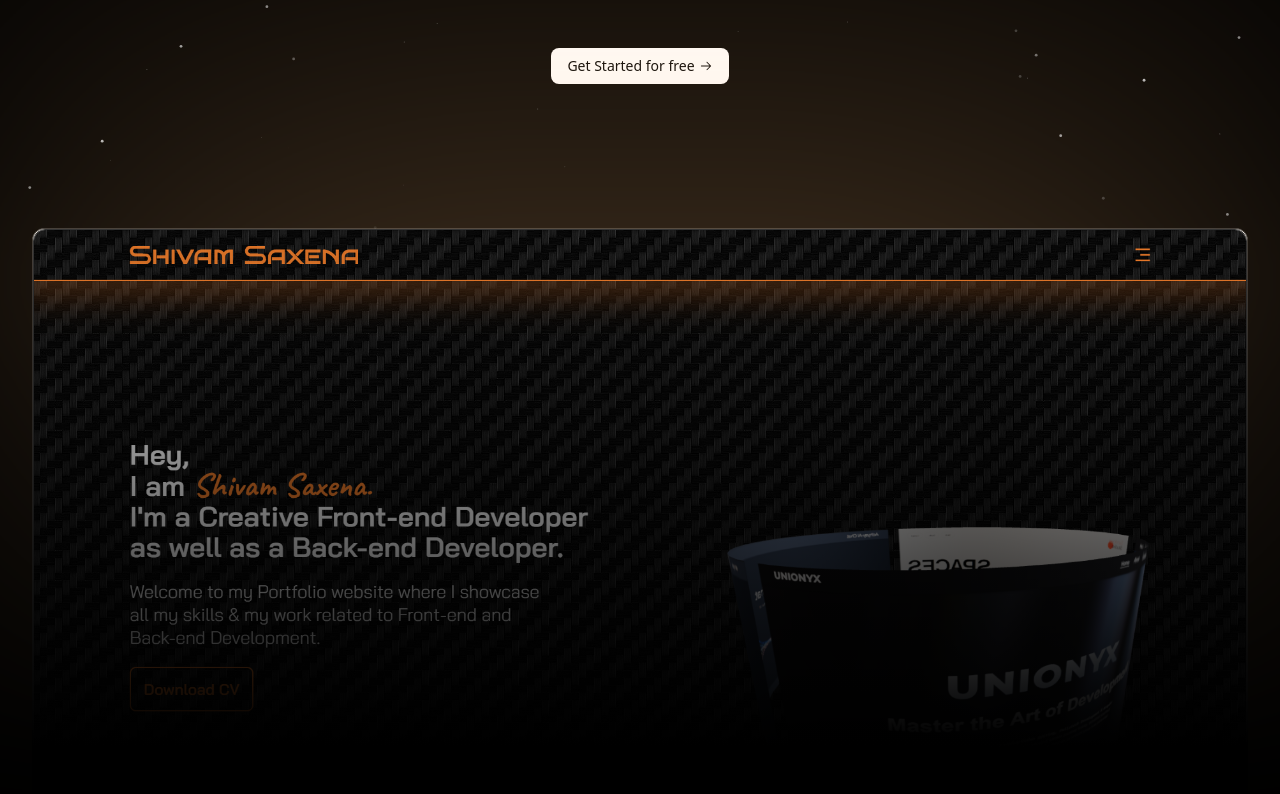
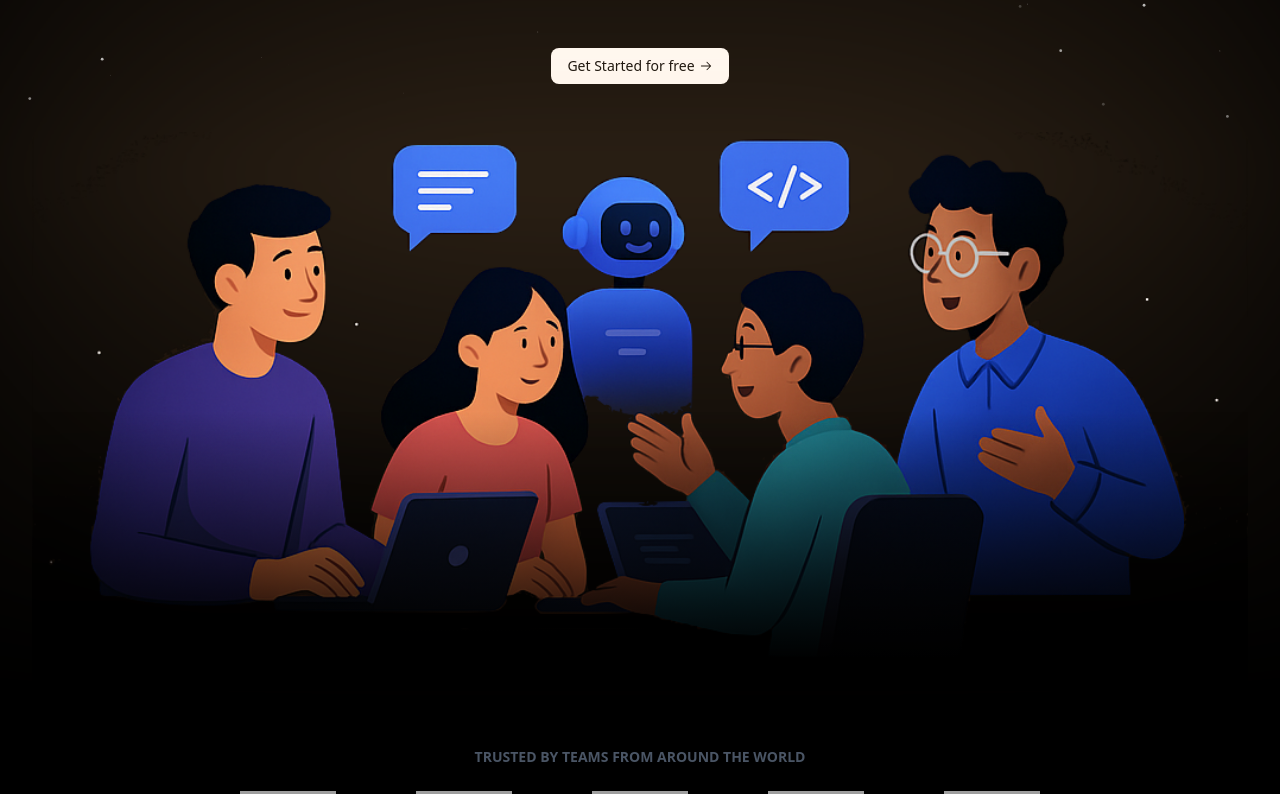
Before and after one commit to shiv-am-saxena/AI-Chat-App, a React (Vite) app: page / in a window 1280 px wide. Shown: the part 506-1300 px from the top of the page. Built offline with nearby package versions, Linux system fonts and the light colour scheme; no server answers; grey boxes are pictures that could not be loaded.

Commit message:
fix: Update Home component layout and improve image handling

```diff
--- a/src/screens/Home.jsx
+++ b/src/screens/Home.jsx
@@ -30,11 +30,11 @@
                     className="inline-flex mx-auto w-fit items-center justify-center whitespace-nowrap text-sm font-medium transition-colors focus-visible:outline-none focus-visible:ring-1 focus-visible:ring-ring disabled:pointer-events-none disabled:opacity-50  shadow h-9 px-4 py-2 translate-y-[-1rem] animate-fade-in gap-1 bg-white rounded-lg text-black ease-in-out [--animation-delay:600ms]" onClick={() => (navigate('/auth/sign-in'))}>
                     <span>Get Started for free </span><RxArrowRight />
                 </button>
-                <div className="relative mt-[8rem] animate-fade-up opacity-0 [--animation-delay:400ms] [perspective:2000px] after:absolute after:inset-0 after:z-50 after:[background:linear-gradient(to_top,rgba(0,0,0,1)_25%,transparent_100%)]">
+                <div className="relative mt-[2rem] animate-fade-up opacity-0 [--animation-delay:400ms] [perspective:2000px] after:absolute after:inset-0 after:z-50 after:[background:linear-gradient(to_top,rgba(0,0,0,1)_5%,transparent_50%)]">
 
-                    <div className="rounded-xl border border-[#333] bg-white bg-opacity-[0.01] before:absolute before:bottom-1/2 before:left-0 before:top-0 before:h-full before:w-full before:opacity-0 before:[filter:blur(180px)] before:[background:linear-gradient(to_bottom,#ffbd7a,#ffbd7a,transparent_20%)] before:animate-image-glow">
-                        <BorderBeam duration={12} size={150} />
-                        <img src="./image.png" className="relative w-full h-full rounded-[inherit] border border-[#333] object-contain z-auto" />
+                    <div className="rounded-xl before:absolute before:bottom-1/2 before:left-0 before:top-0 before:h-full before:w-full before:opacity-0 before:[filter:blur(180px)] before:[background:linear-gradient(to_bottom,#ffbd7a,#ffbd7a,transparent_20%)] before:animate-image-glow">
+                        {/* <BorderBeam duration={12} size={150} /> */}
+                        <img src="./image.png" className="relative w-full h-full rounded-[inherit] object-contain z-auto" />
                     </div>
                 </div>
 
```
Also changed, not shown: public/image.png.
